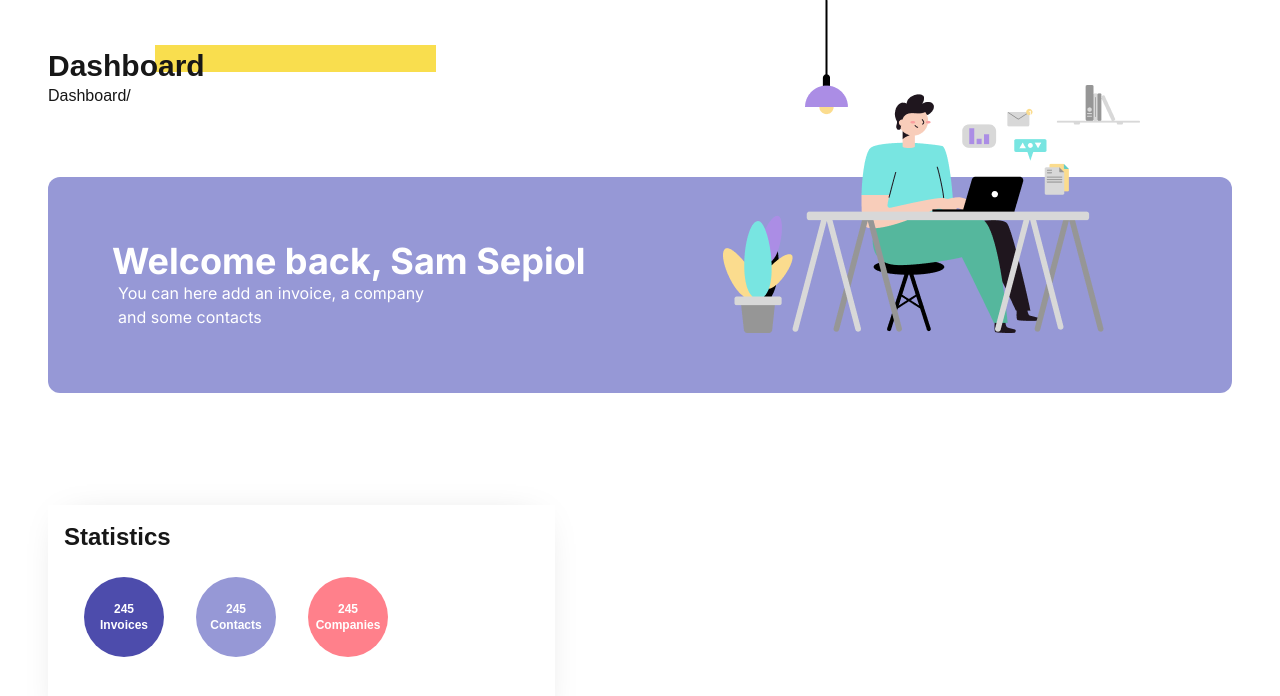
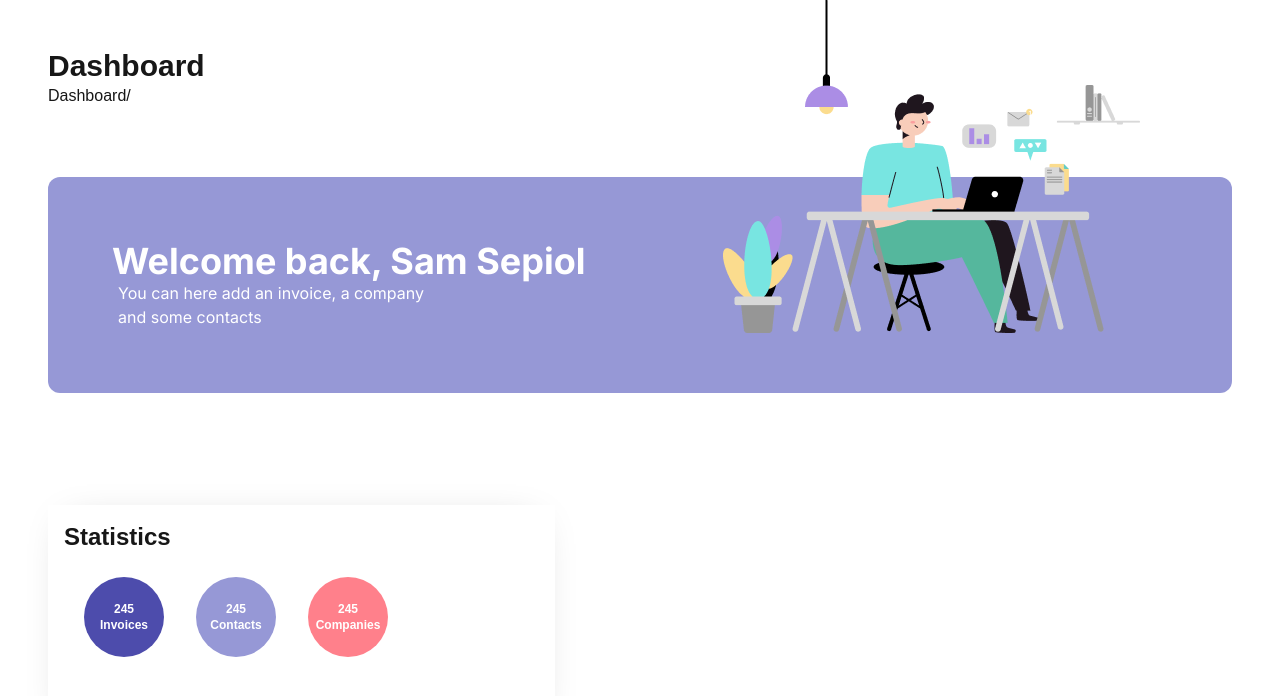
Before and after one commit to sam-sepiol1/cogip-client, a Next.js app: page /dashboard in a window 1280 px wide. Shown: the top 696 px of the page. Built offline with nearby package versions, Linux system fonts and the light colour scheme.

Commit message:
FRONT : Fix fonts and titles

```diff
--- a/app/components/Dashboard_header.tsx
+++ b/app/components/Dashboard_header.tsx
@@ -6,14 +6,14 @@ export default function Dashboard_header() {
 	};
 
 	return (
-		<header className='dashboard_header p-12 flex flex-col gap-[69px]'>
-			<div className='dashboard_title title'>
-				<h1 className='title text-3xl font-black'>Dashboard</h1>
+		<header className='dashboard-title dashboard_header p-12 flex flex-col gap-[69px]'>
+			<div>
+				<h1 className=' text-3xl font-black'>Dashboard</h1>
 				<h3> Dashboard/ </h3>
 			</div>
 			<div className='dashboard_hero background-header p-16 text-white rounded-xl flex flex-row gap-4'>
 				<div className='dashboard_hero_infos'>
-					<h2 className='title text-4xl font-bold'> Welcome back, {dataTest.username}</h2>
+					<h2 className='text-4xl font-bold'> Welcome back, {dataTest.username}</h2>
 					<p className='w-[70%] pl-1.5'> You can here add an invoice, a company and some contacts </p>
 				</div>
 				<div className='dashboard_hero_illustration'>
--- a/app/components/Dashboard_stats.tsx
+++ b/app/components/Dashboard_stats.tsx
@@ -6,7 +6,7 @@ export default function Daashboard_stats() {
 	};
 
 	return (
-		<main className='mt-16 ml-12 w-[507px] p-4 h-[232px] dashboard_drop-shadow'>
+		<main className='dashboard-stats mt-16 ml-12 w-[507px] p-4 h-[232px] dashboard_drop-shadow'>
 			<h3 className='text-2xl font-bold mb-6'>Statistics</h3>
 			<ul className='flex flex-row gap-8 px-5'>
 				<li>
```
